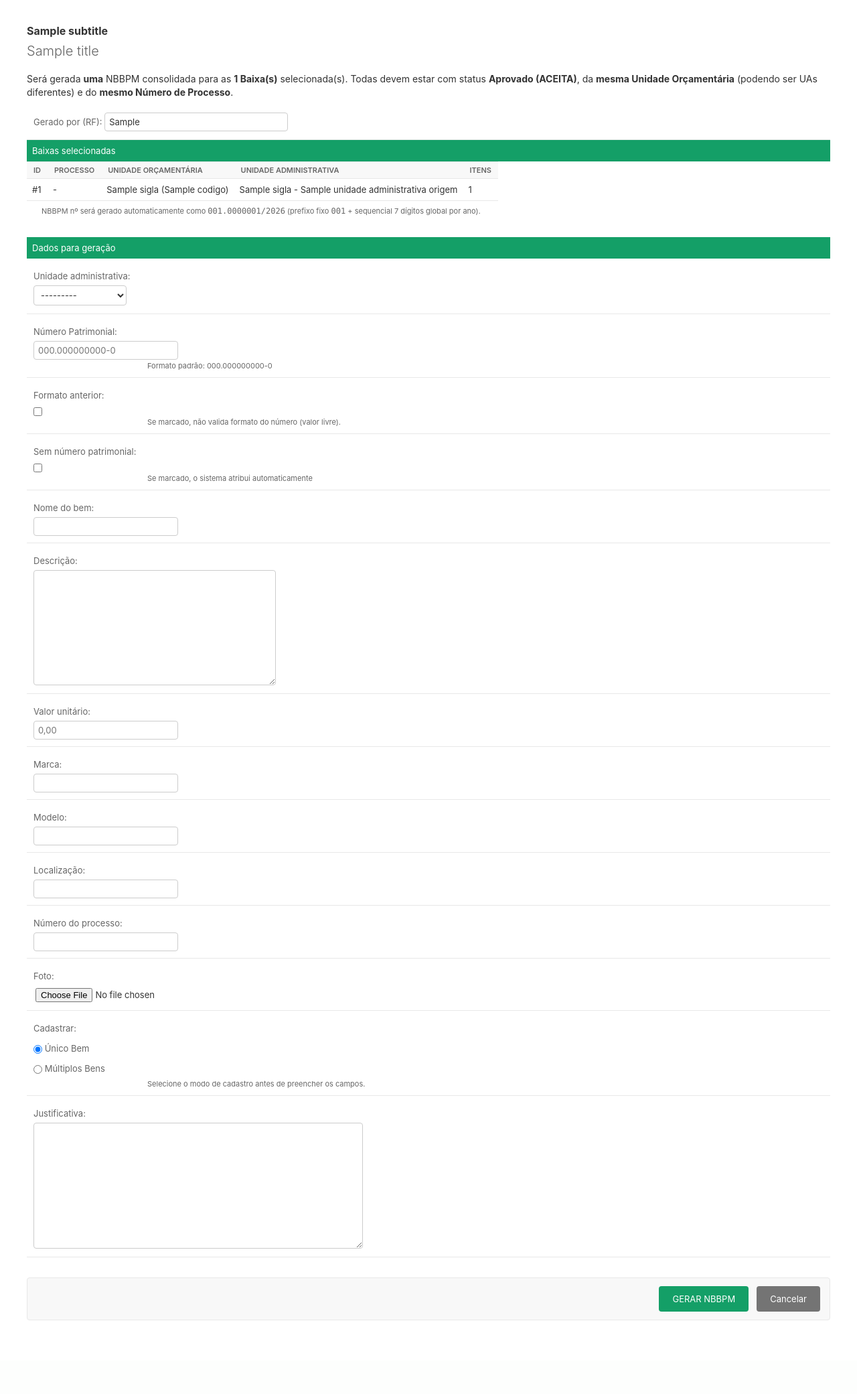
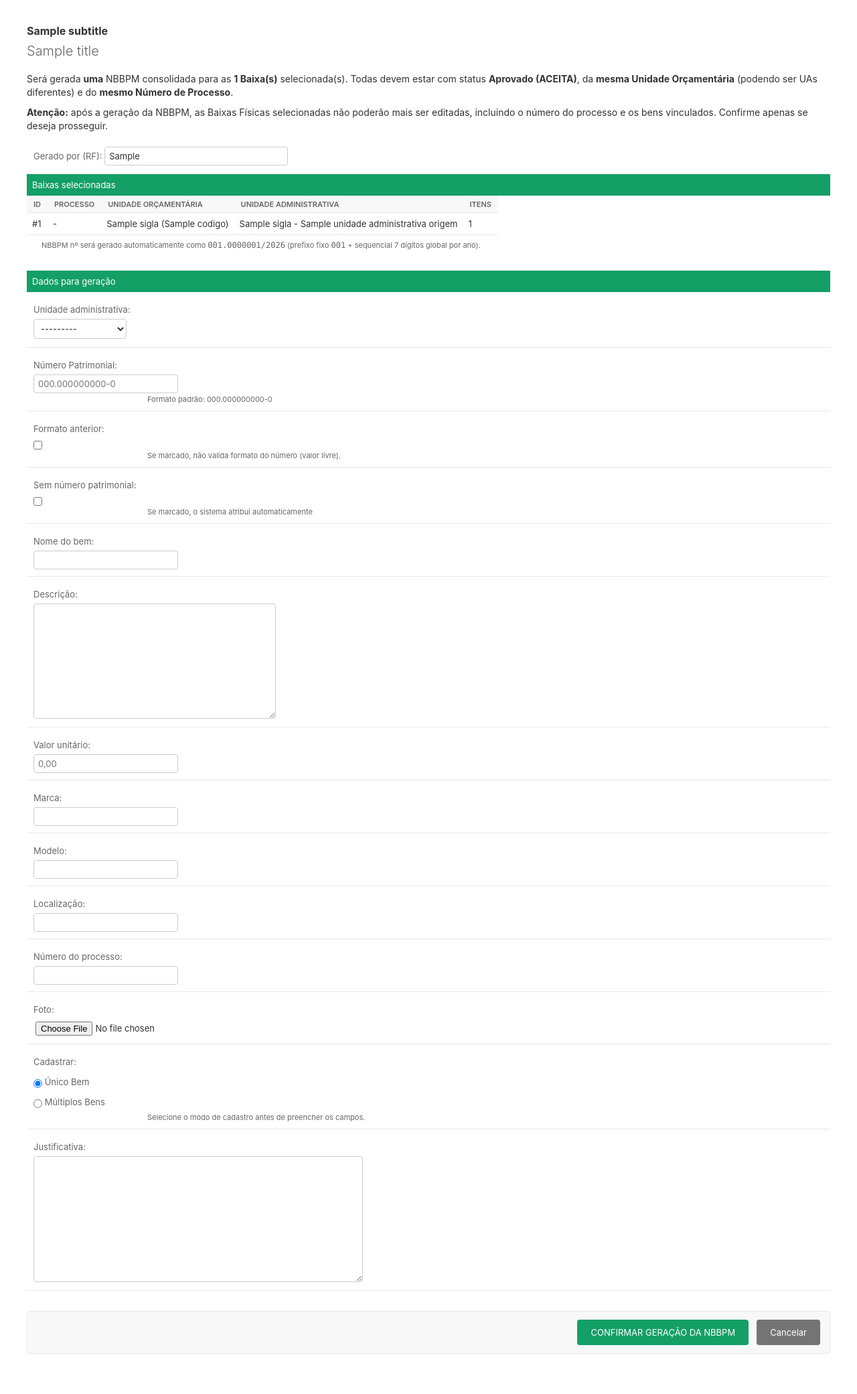
Before and after one commit to prefeiturasp/SME-BensFisicos-BackEnd, a Django app: template config/templates/admin/bem_patrimonial/baixa_fisica/gerar_nbbpm.html in a window 1280 px wide. Shown: the part 109-2190 px from the top of the page at 67% size. Before the commit the page ends 2080 px from the top, so only its background shows below. Run offline with Django 4.2, Linux system fonts and the light colour scheme; tables that the repository leaves empty hold one stand-in row (values such as "Sample post"); the template is opened without the code that fills it: values that come from a table or form of the project are taken from there, most other values are stand-ins (such as "Sample title", 1, 10 or a date in 2020); parts of the project's set-up code (start-up, migrations or seed data) failed here and were passed over.

Commit message:
add: confirmDialog gerar NBBPM

```diff
--- a/config/templates/admin/bem_patrimonial/baixa_fisica/gerar_nbbpm.html
+++ b/config/templates/admin/bem_patrimonial/baixa_fisica/gerar_nbbpm.html
@@ -2,6 +2,7 @@
 
 {% block acao_desc %}
     <p>Será gerada <strong>uma</strong> NBBPM consolidada para as <strong>{{ baixas|length }} Baixa(s)</strong> selecionada(s). Todas devem estar com status <strong>Aprovado (ACEITA)</strong>, da <strong>mesma Unidade Orçamentária</strong> (podendo ser UAs diferentes) e do <strong>mesmo Número de Processo</strong>.</p>
+    <p><strong>Atenção:</strong> após a geração da NBBPM, as Baixas Físicas selecionadas não poderão mais ser editadas, incluindo o número do processo e os bens vinculados. Confirme apenas se deseja prosseguir.</p>
     <div class="form-row">
         <div>
             <label for="id_gerado_por_rf">Gerado por (RF):</label>
@@ -39,4 +40,4 @@
 
 {% block fieldset_titulo %}Dados para geração{% endblock %}
 
-{% block submit_label %}Gerar NBBPM{% endblock %}
+{% block submit_label %}Confirmar geração da NBBPM{% endblock %}
```
Also changed, not shown: bem_patrimonial/tests/test_baixa_fisica_admin.py (+3 -0 lines).
